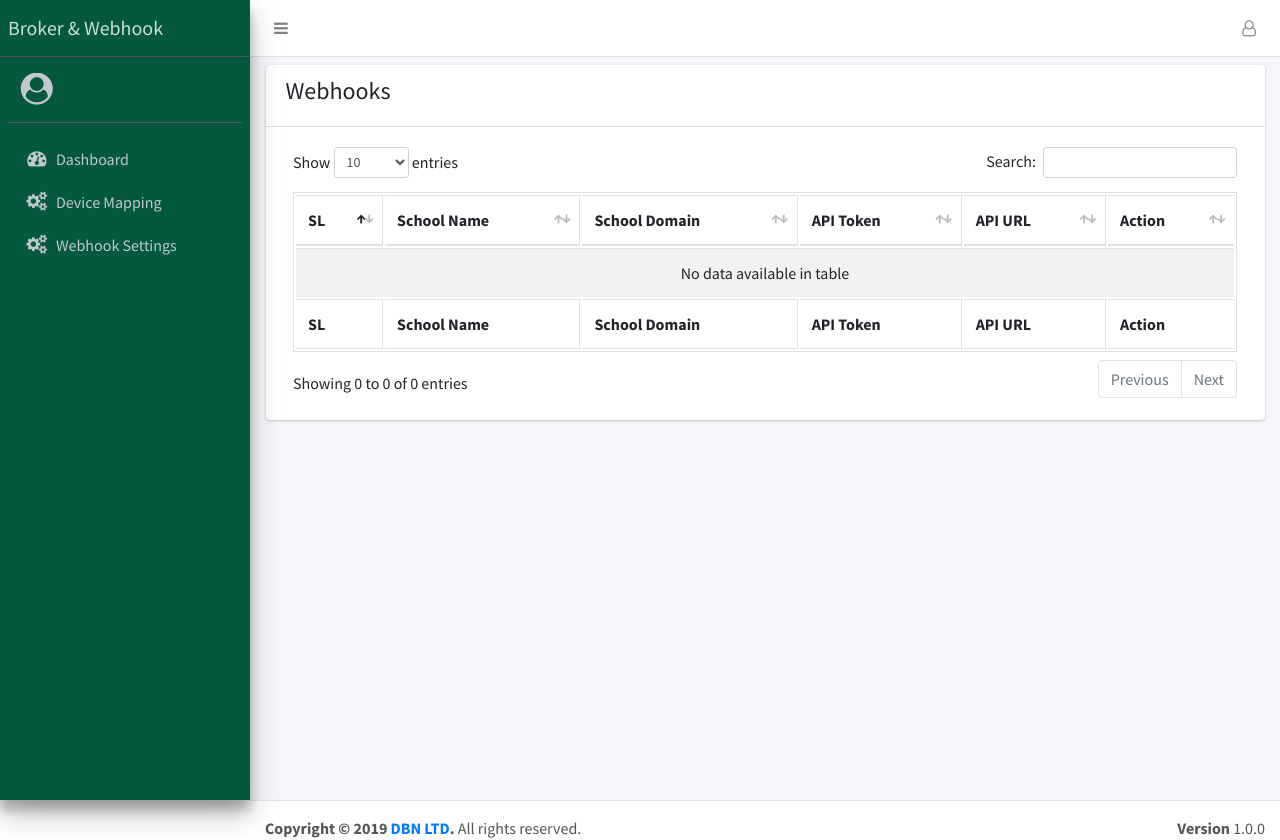
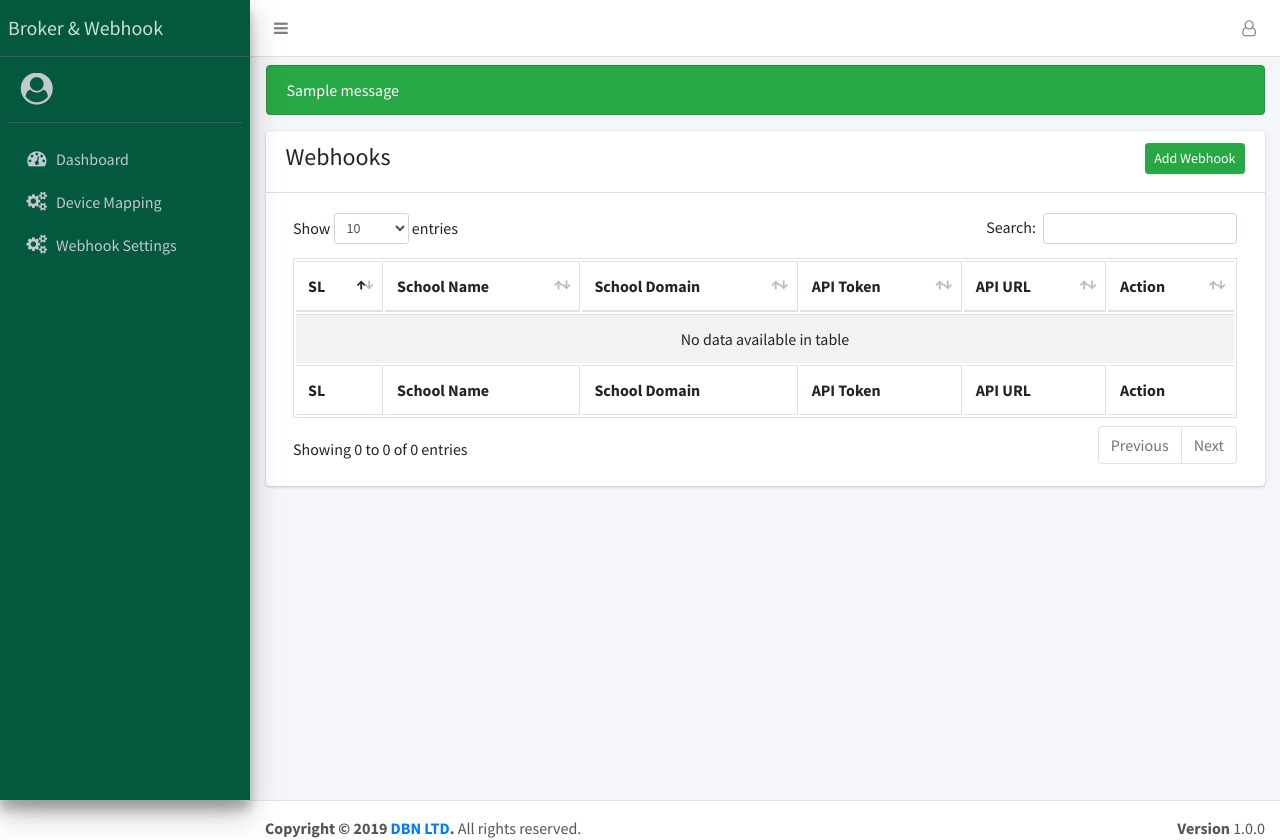
Before and after one commit to tarekmonjur/mqtt, a Flask app: page /webhook/index in a window 1280 px wide. Shown: the top 840 px of the page. Run offline with Flask 2, Linux system fonts and the light colour scheme; one stand-in notice (Sample message) is shown; some libraries are stand-ins or nearby versions.

Commit message:
webhook add flash message

```diff
--- a/src/templates/webhook/index.html
+++ b/src/templates/webhook/index.html
@@ -3,11 +3,20 @@
 
     <section class="content">
         <div class="container-fluid">
+
+            {% with messages = get_flashed_messages(with_categories=true) %}
+               {% if messages %}
+                  {% for category, message in messages %}
+                      <div class="alert alert-{{ category }}"> {{ message }}</div>
+                  {% endfor %}
+               {% endif %}
+            {% endwith %}
+
             <div class="row">
                 <div class="col-12">
                     <div class="card">
                         <div class="card-header">
-                <h4 class="title">{{ data.title }}</h4>
+                            <h4 class="title">{{ data.title }} <a href="{{ url_for('/webhook.add') }}" class="btn btn-sm btn-success pull-right">Add Webhook</a></h4>
                         </div>
 
                         <div class="card-body">
@@ -43,4 +52,4 @@
         </div>
     </section>
 
-{%endblock%}
+{% endblock %}
--- a/src/webhook.py
+++ b/src/webhook.py
@@ -1,5 +1,5 @@
 
-from flask import Blueprint, request, render_template, redirect, url_for
+from flask import Blueprint, request, render_template, redirect, url_for, flash
 from datetime import datetime
 from db import db_connect
 
@@ -36,13 +36,15 @@ def store():
         cursor = db.cursor()
         sql_query = "INSERT INTO webhooks (school_name,school_domain,api_token,api_url,created_at) values (%s,%s,%s,%s,%s)"
         insert_tuple = (input_data['school_name'], input_data['school_domain'], input_data['api_token'], input_data['api_url'], created_at)
-        print(insert_tuple)
+        # print(insert_tuple)
         cursor.execute(sql_query, insert_tuple)
         db.commit()
+        flash('School Webhook successfully added.', 'success')
+        return redirect(url_for('/webhook.index'))
     except:
-        print("Failed inserting date object into MySQL table {}")
+        # print("Failed inserting date object into MySQL table {}")
+        flash('Sorry! School Webhook not added. Please try again.', 'error')
+        return redirect(url_for('/webhook.add'))
     finally:
         db.close()
         cursor.close()
-
-    return redirect(url_for('/webhook.index'))
```
Also changed, not shown: src/templates/webhook/add.html (+9 -0 lines), 1 other file. Lines whose indentation alone changed are shown as unchanged.
